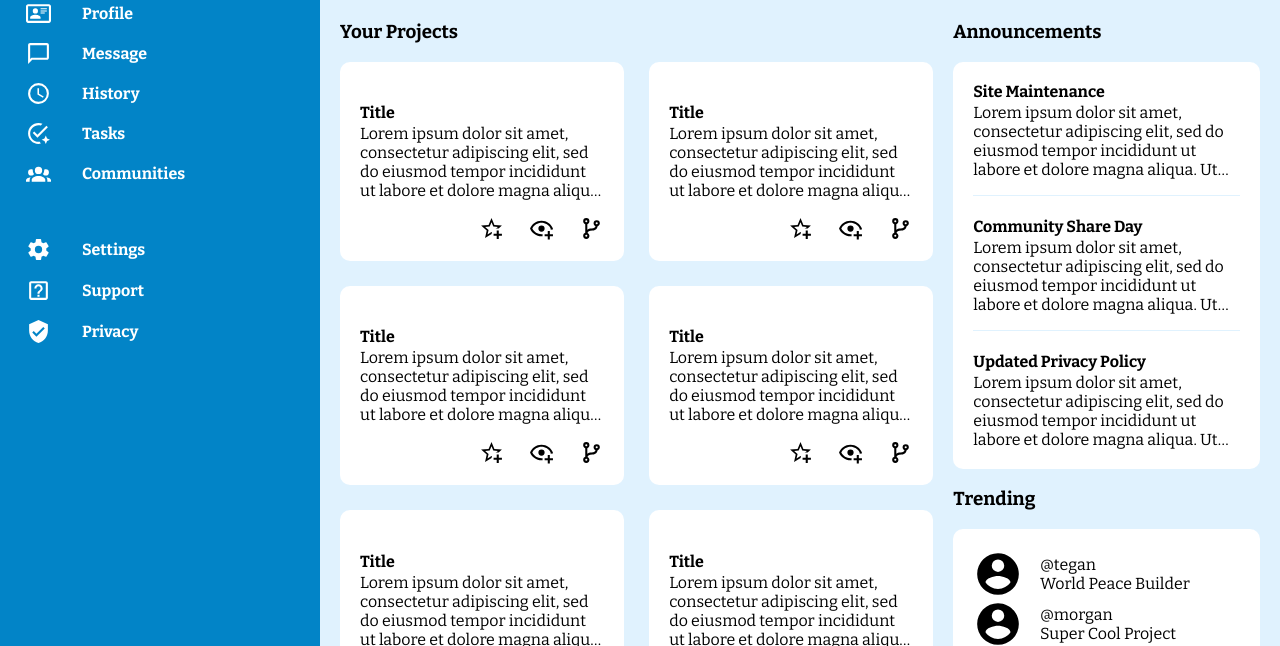
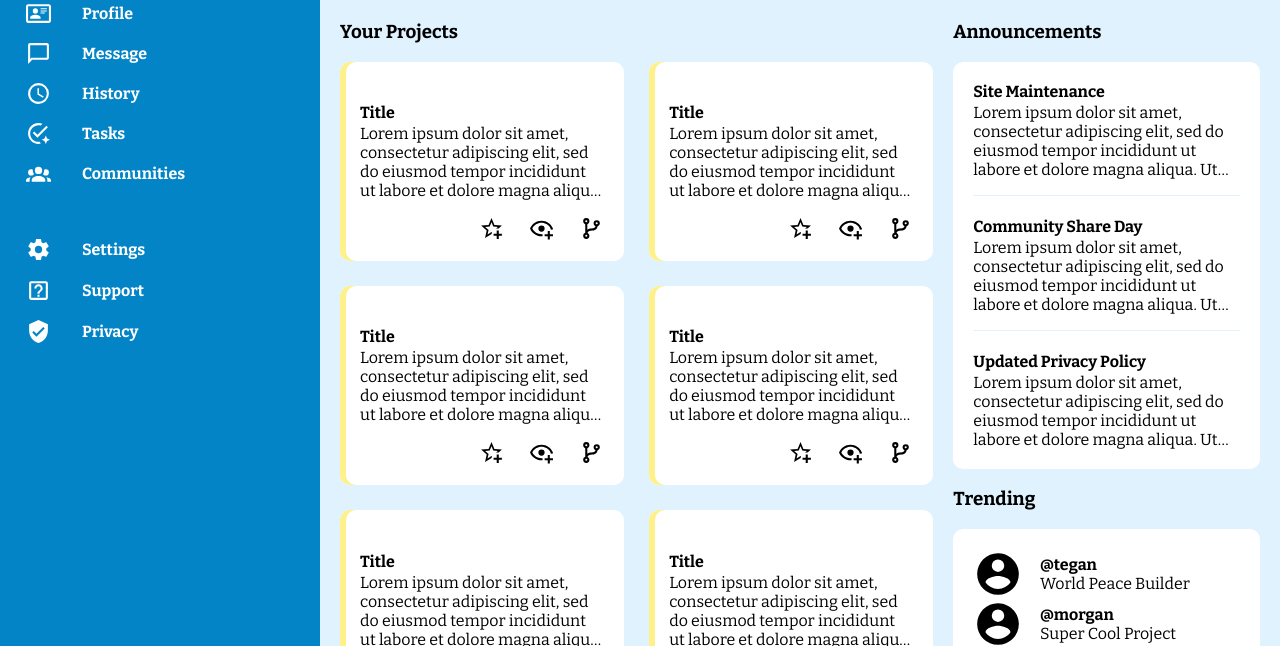
Before and after one commit to Austin-Kindig/top-admin-dashboard, a plain HTML site: page index.html in a window 1280 px wide. Shown: the part 153-799 px from the top of the page. Drawn offline with nearby package versions, Linux system fonts and the light colour scheme.

Commit message:
update styles

```diff
--- a/styles.css
+++ b/styles.css
@@ -251,6 +251,7 @@ h4 {
 
 .project-card {
     background-color: white;
+    box-shadow: inset 6px 0 #fef08a;
     padding: 20px;
     border-radius: 10px;
 }
@@ -308,4 +309,8 @@ h4 {
     display: flex;
     flex-direction: column;
 }
+
+.trend-info > span:first-of-type {
+    font-weight: bold;
+}
 /*end main area*/
```
